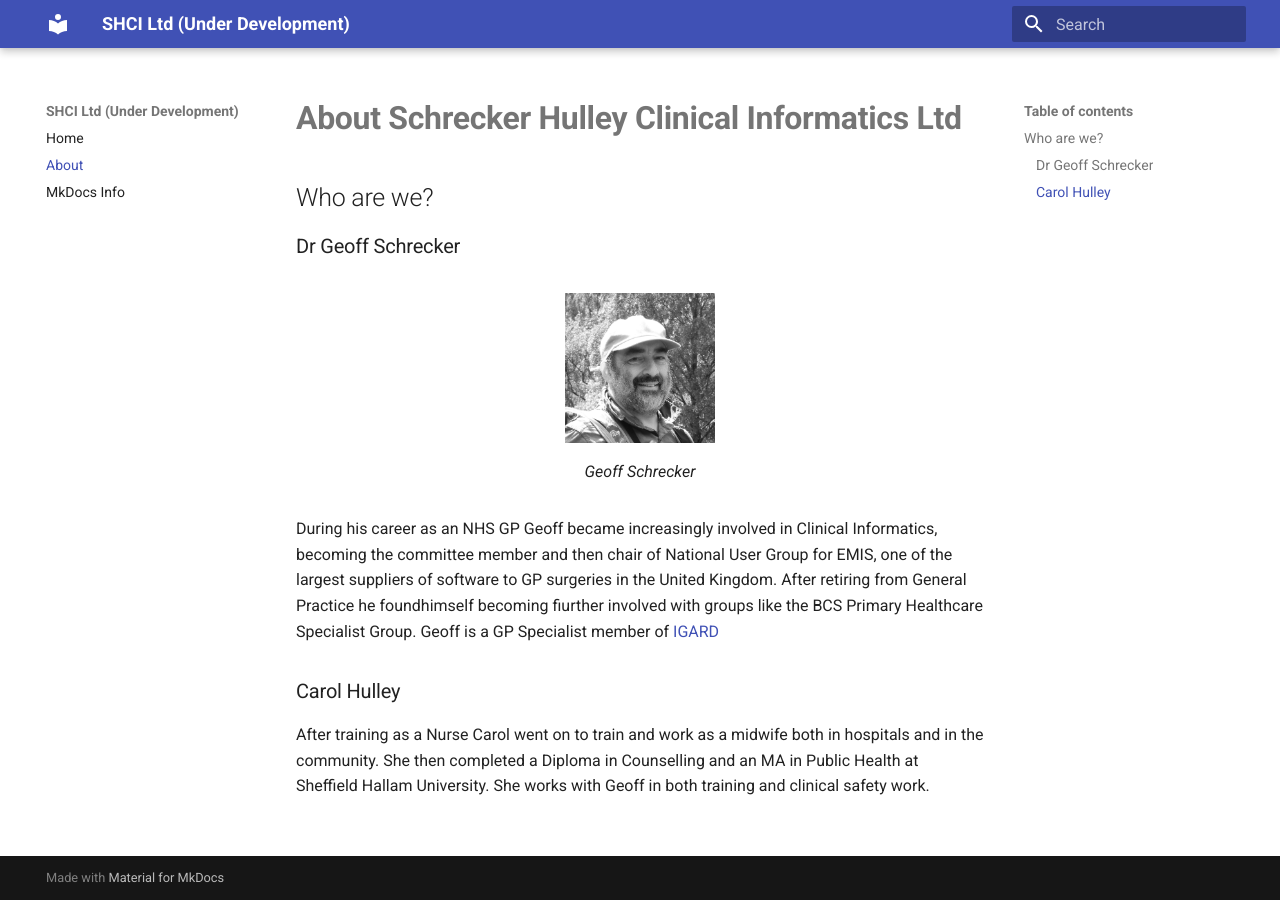
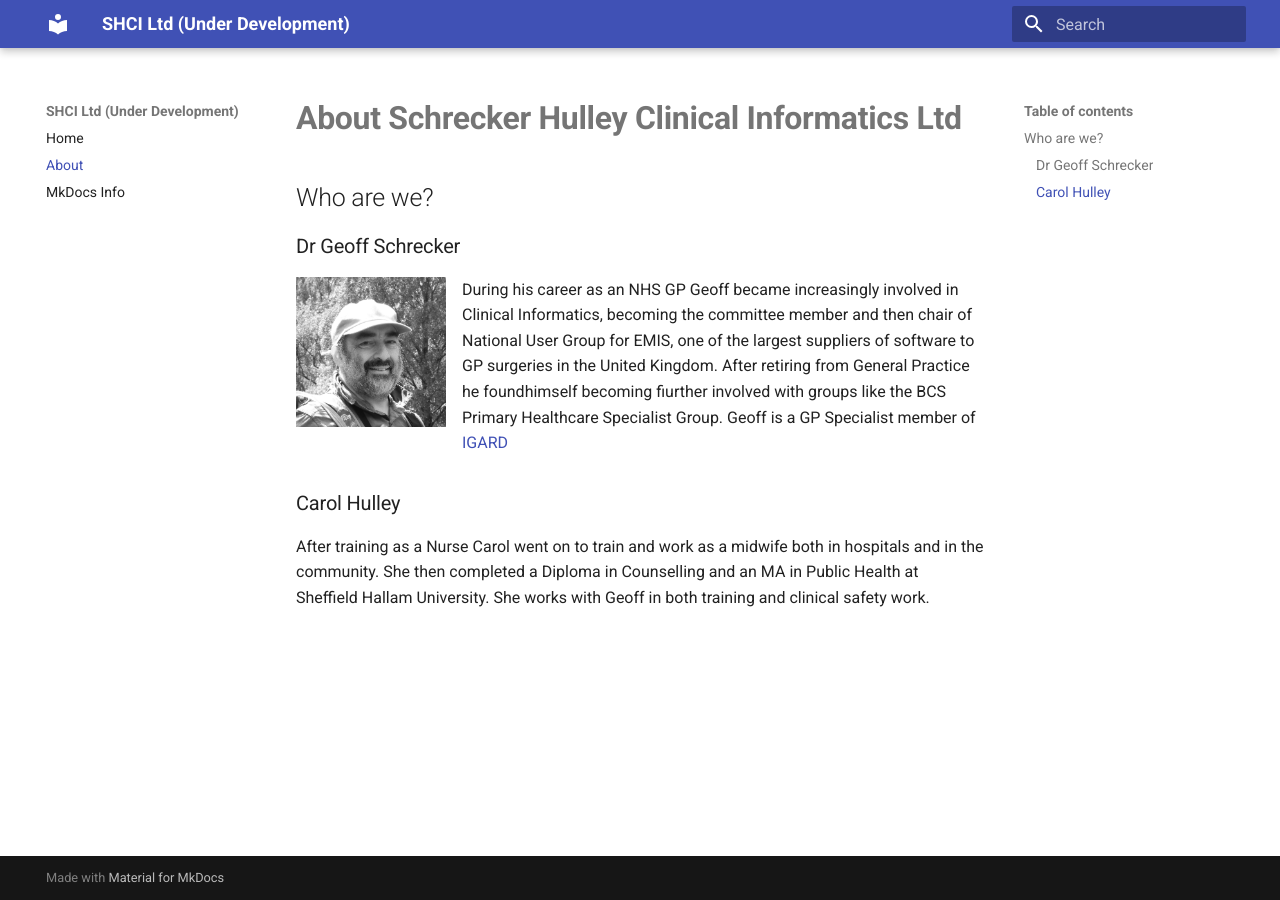
Before and after one commit to shci-ltd/website, an MkDocs documentation site: the page built from docs/about.md, in a window 1280 px wide. Built offline with MkDocs 1.6.1 and Material for MkDocs 9.7.7, drawn with Linux system fonts in a browser that asks for light colours.

Commit message:
Tweak image in about

```diff
--- a/docs/about.md
+++ b/docs/about.md
@@ -4,10 +4,8 @@
 
 
 ### Dr Geoff Schrecker
-<figure markdown>
-  ![Image title](/images/Geoff.jpg){ width="150" }
-  <figcaption>Geoff Schrecker</figcaption>
-</figure>
+ ![Image title](/images/Geoff.jpg){ width="150" align=left }
+
 
 During his career as an NHS GP Geoff became increasingly involved in Clinical Informatics, becoming the committee member and then chair of National User Group for EMIS, one of the largest suppliers of software to GP surgeries in the United Kingdom. After retiring from General Practice he foundhimself becoming fiurther involved with groups like the BCS Primary Healthcare Specialist Group.
 Geoff is a GP Specialist member of [IGARD](https://digital.nhs.uk/about-nhs-digital/corporate-information-and-documents/independent-group-advising-on-the-release-of-data)
```
Also changed, not shown: 2 other files.
